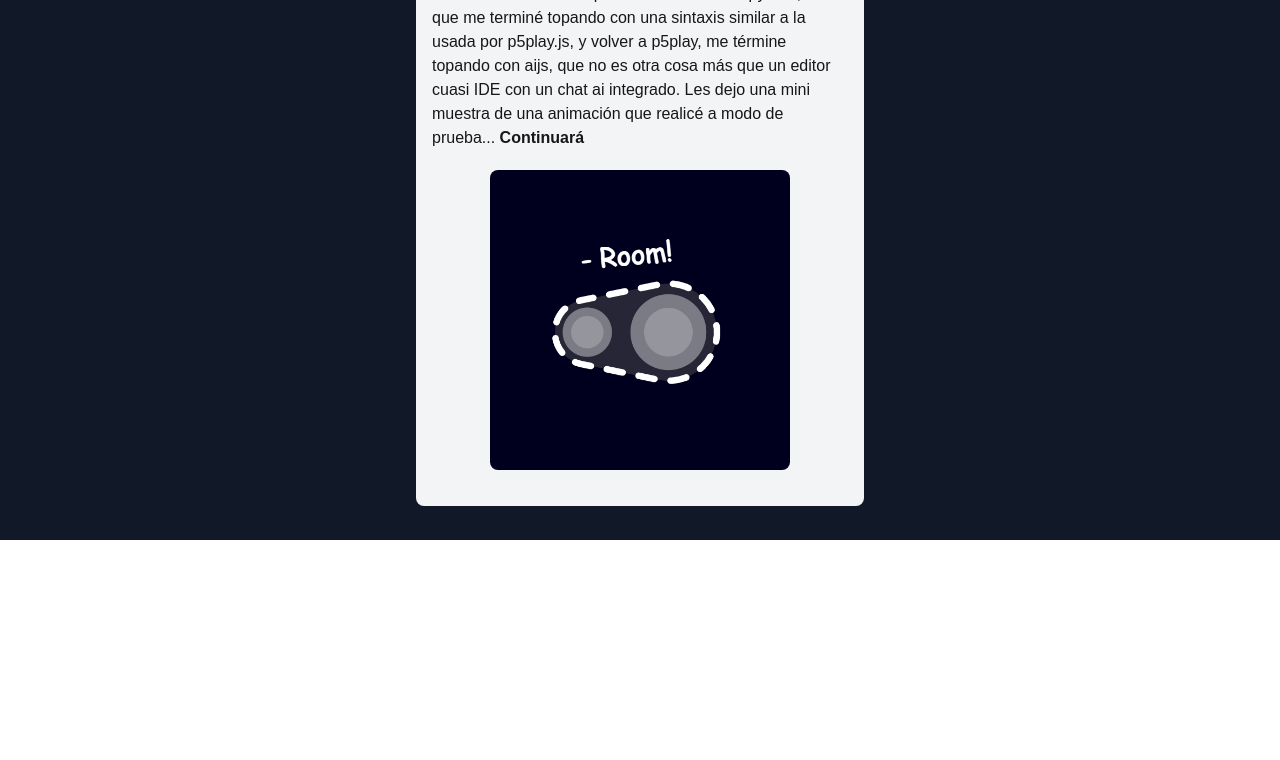
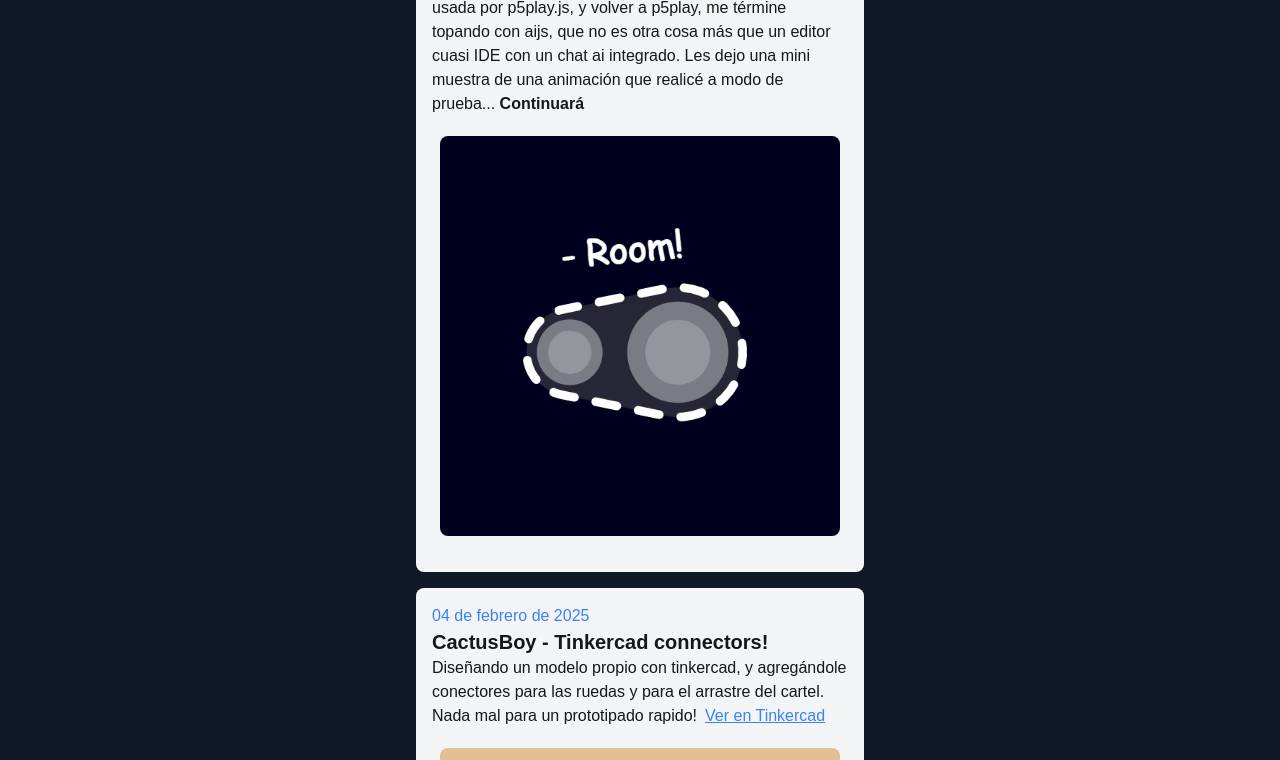
Before and after one commit to seba1992/aboutme, a Next.js app: page / in a window 1280 px wide. Shown: the part 260-1020 px from the top of the page. Before the commit the page ends 800 px from the top, so only its background shows below. Built offline with nearby package versions, Linux system fonts and the light colour scheme.

Commit message:
Add tinkercad article

```diff
--- a/app/Article.tsx
+++ b/app/Article.tsx
@@ -20,8 +20,8 @@ export default function Article ({ date,title, description, image }: ArticleProp
                     className="dark:invert mx-auto rounded-lg m-5"
                     src={image.src}
                     alt={title}
-                    width={300}
-                    height={200}
+                    width={400}
+                    height={250}
                     priority
                 />
             </div>
--- a/app/page.tsx
+++ b/app/page.tsx
@@ -1,4 +1,7 @@
+import Link from "next/link";
+
 import imgEngranajes from "../public/images/engranajes_1.png"
+import imgCactusBoyTinkercad from "../public/images/cactusboy_tinkercad_screenshot.png"
 
 import Article from "./Article"
 
@@ -8,7 +11,7 @@ export default function Home() {
       <div className="max-w-md text-left w-full">
         <h1 className="text-white text-xl mt-5 mb-5"><b>{"<"}IndieSev{"/>"}</b>  About me</h1>
       </div>
-      <main className="items-center sm:items-start max-w-md">
+      <main className="items-center sm:items-start max-w-md space-y-4">
        <Article
           date = "26 de enero de 2025"
           title="aijs.io + p5.js"
@@ -16,7 +19,18 @@ export default function Home() {
             <p>En ratos de ocio, <b>suelo utilizar</b> p5.js ya sea desde su propio editor o desde openProcessing, sin embargo, mientras realizaba un framework para realizar animaciones de forma práctica e intuitiva en python, en el que me terminé topando con una sintaxis similar a la usada por p5play.js, y volver a p5play, me términe topando con aijs, que no es otra cosa más que un editor cuasi IDE con un chat ai integrado. Les dejo una mini muestra de una animación que realicé a modo de prueba... <b>Continuará</b></p>}
           image = {imgEngranajes}
         />
-        </main>
+      <Article
+          date = "04 de febrero de 2025"
+          title="CactusBoy - Tinkercad connectors!"
+          description={
+            <p>
+              Diseñando un modelo propio con tinkercad, y agregándole conectores para las ruedas y para el arrastre del cartel. Nada mal para un prototipado rapido!
+              <Link href="https://www.tinkercad.com/things/9jYp6U591gZ-cactus-boy" target="_blank" rel="noopener noreferrer" className="text-blue-500 underline ml-2">Ver en Tinkercad</Link>
+             </p>
+          }
+          image={imgCactusBoyTinkercad}
+        />
+      </main>
     </div>
   );
 }
```
Also changed, not shown: public/images/cactusboy_tinkercad_screenshot.png (added).
